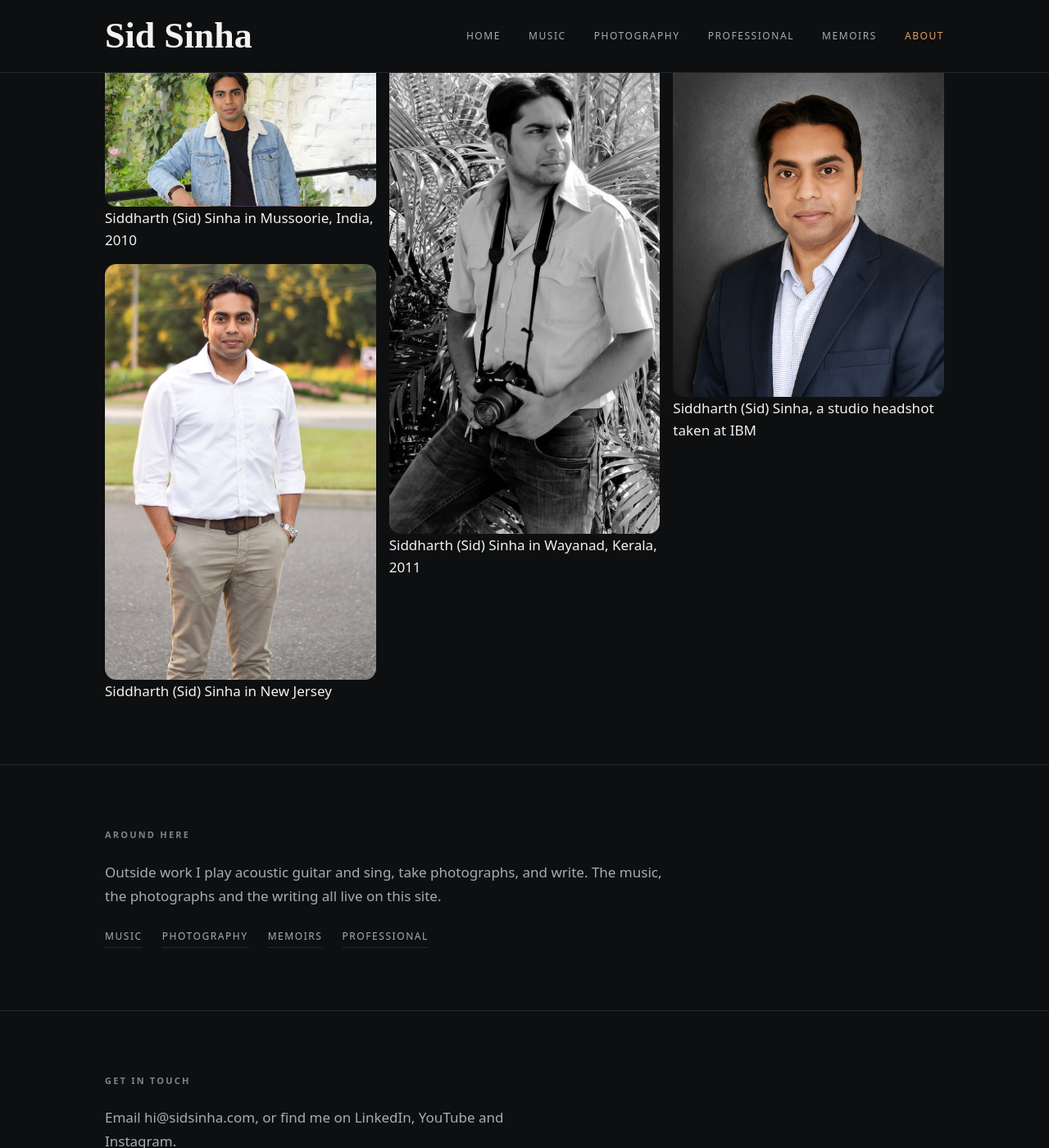
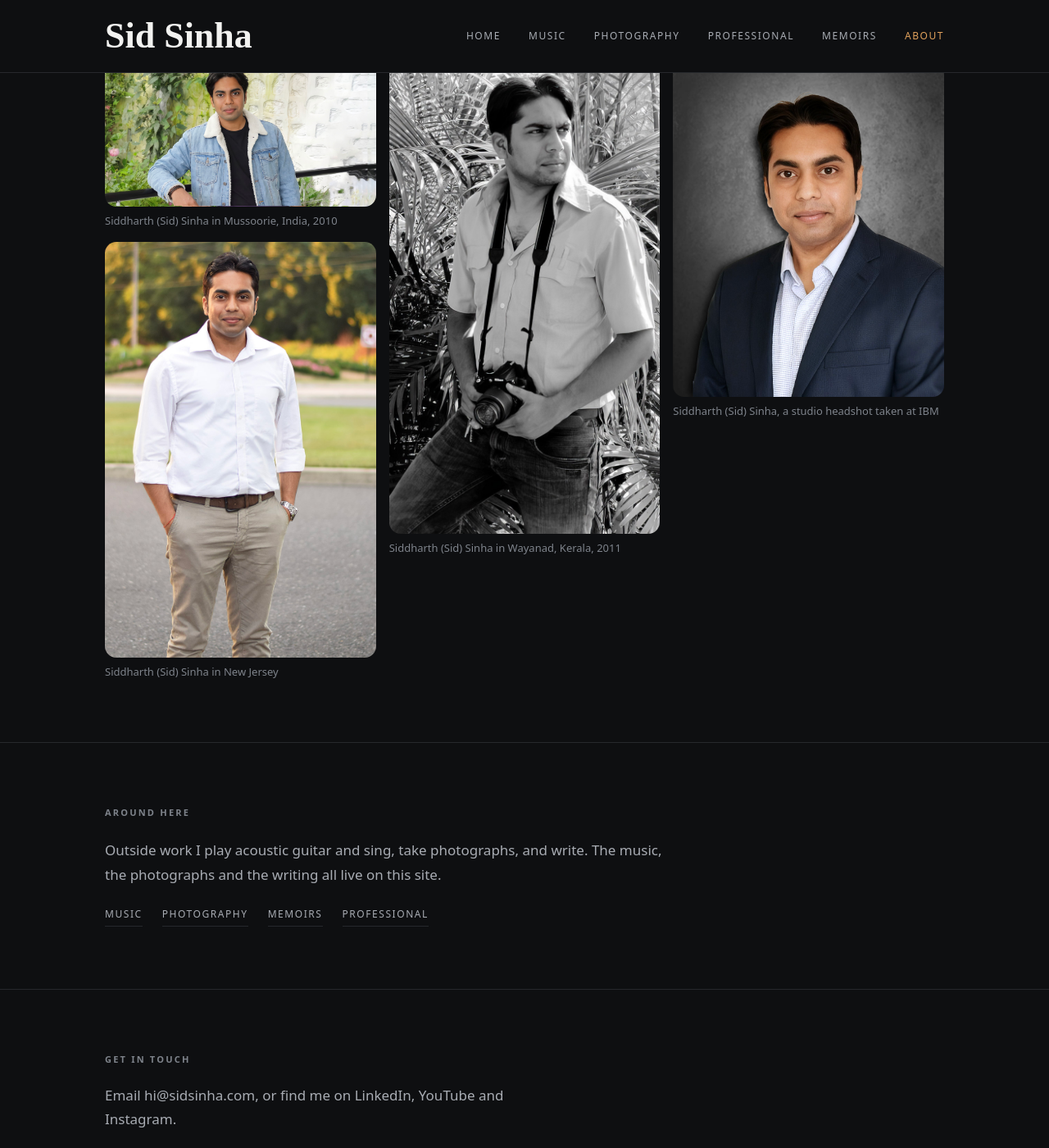
Before and after one commit to SidSays/SidSays.github.io, a Jekyll site: the page built from about.html, in a window 1280 px wide and 1400 px high, scrolled down 429 px. Shown: the whole window at 82% size. Built offline with Jekyll 4.4.1, drawn with Linux system fonts in a browser that asks for light colours; some web fonts are replaced.

Commit message:
Add files via upload

```diff
--- a/assets/css/site.css
+++ b/assets/css/site.css
@@ -1074,3 +1074,12 @@ img { max-width: 100%; height: auto; display: block; }
   line-height: 1.6;
   color: var(--ink-soft);
 }
+
+/* captions under the About page photos */
+
+.photo-masonry figcaption {
+  margin-top: 0.5rem;
+  font-size: 0.8125rem;
+  line-height: 1.5;
+  color: var(--ink-mute);
+}
```
